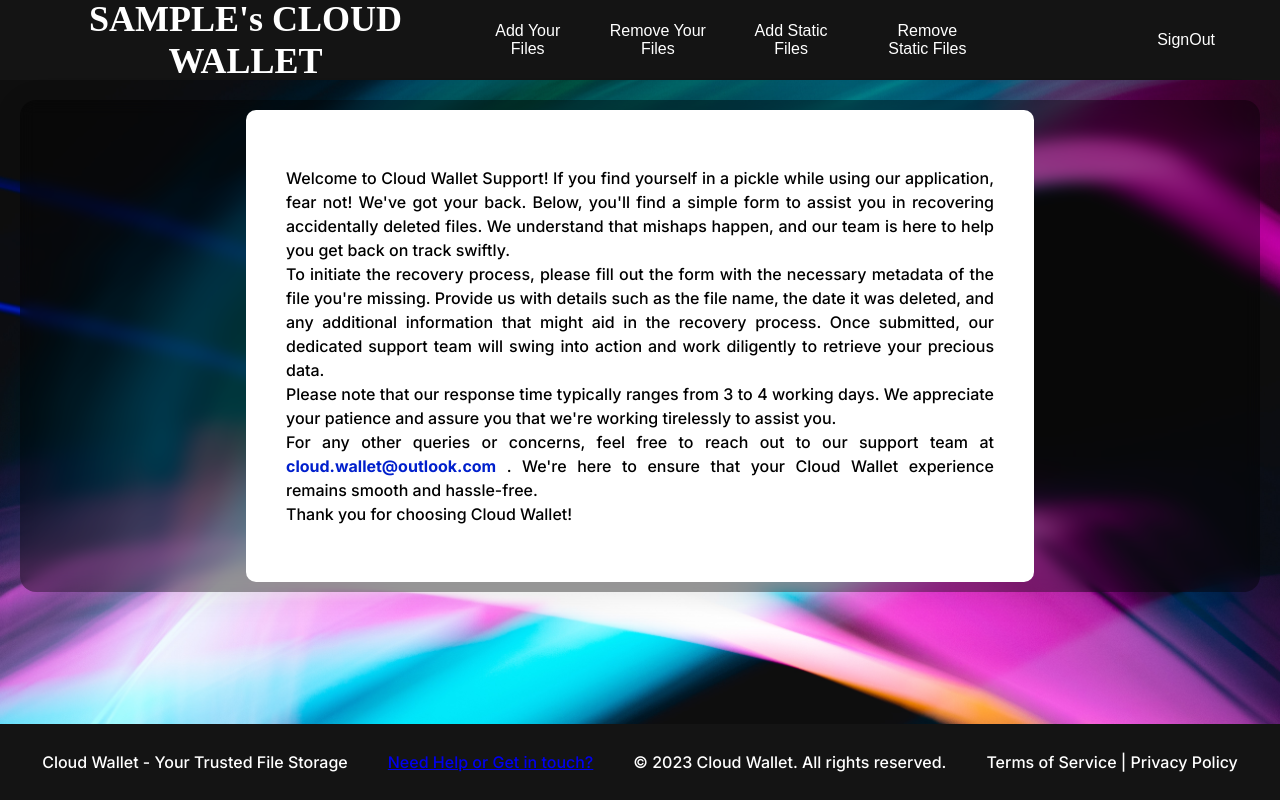
After one commit to SaaraniV/Finalyear-Cloud-wallet, a Flask app: page /content in a window 1280 px wide. The commit adds this page. Run offline with Flask 3, Linux system fonts and the light colour scheme; the visitor is signed in with stand-in values (Sample User, id 1); some web fonts are replaced.

Commit message:
added need help

```diff
--- /dev/null
+++ b/app/static/content.css
@@ -0,0 +1,45 @@
+body{
+    background: url('/static/bgimg2.jpg') center/cover no-repeat fixed;
+    box-sizing: border-box;
+    padding: 0;
+    margin: 0;
+    color: white;
+    font-family: 'Inter', sans-serif;
+}
+.container{
+    display: flex;
+    height: 100%;
+    /* width: 70%; */
+    align-items: center;
+    justify-content: center;
+    overflow-y:visible;
+    margin: 0 20px;
+    padding: 10px 30px;
+    border-radius: 5px;
+    color:white;
+    background: rgba(0, 0, 0, 0.41);
+    border-radius: 16px;
+    box-shadow: 0 4px 30px rgba(0, 0, 0, 0.1);
+    backdrop-filter: blur(7.4px);
+    -webkit-backdrop-filter: blur(7.4px);
+}
+span{
+    display: inline;
+    font-weight: bold;
+    color: rgb(0, 31, 204);
+}
+p{
+    text-align: justify; line-height: 1.5;
+    font-size:medium;
+}
+.leftCont{
+    width: 60%;
+    color: black;
+    padding: 40px;
+    border-radius: 10px;
+    display: flex;
+    align-items: center;
+    justify-content:baseline;
+    flex-direction: column;
+    background-color: #ffffff;
+}
--- a/app/templates/boiler.html
+++ b/app/templates/boiler.html
@@ -41,8 +41,8 @@
 
                         <!-- Information about Cloud Wallet -->
                         <p>Cloud Wallet - Your Trusted File Storage</p>
-                        <p><a> Need Help? </a></p>
-                        <p> Get in touch? </p>
+                        <p><a href='/content'> Need Help or Get in touch? </a></p>
+
 
 
 
--- /dev/null
+++ b/app/templates/content.html
@@ -0,0 +1,25 @@
+{% extends "boiler.html" %}
+
+{% block content %}
+
+
+
+<link rel="stylesheet" href="/static/content.css">
+<link rel="preconnect" href="https://fonts.googleapis.com">
+<link rel="preconnect" href="https://fonts.gstatic.com" crossorigin>
+<link href="https://fonts.googleapis.com/css2?family=Inter:wght@100;200;300;400;500;600;700;800;900&display=swap" rel="stylesheet">
+<div class="container">
+  <div class="leftCont">
+    <p>
+    Welcome to Cloud Wallet Support! If you find yourself in a pickle while using our application, fear not! We've got your back. Below, you'll find a simple form to assist you in recovering accidentally deleted files. We understand that mishaps happen, and our team is here to help you get back on track swiftly. <br>
+
+To initiate the recovery process, please fill out the form with the necessary metadata of the file you're missing. Provide us with details such as the file name, the date it was deleted, and any additional information that might aid in the recovery process. Once submitted, our dedicated support team will swing into action and work diligently to retrieve your precious data.
+<br>
+Please note that our response time typically ranges from 3 to 4 working days. We appreciate your patience and assure you that we're working tirelessly to assist you.
+<br>
+For any other queries or concerns, feel free to reach out to our support team at  <span class="standout">cloud.wallet@outlook.com</span> . We're here to ensure that your Cloud Wallet experience remains smooth and hassle-free.
+<br>
+Thank you for choosing Cloud Wallet!</p>
+  </div>
+</div>
+  {% endblock content %}
--- a/app/wsgi.py
+++ b/app/wsgi.py
@@ -252,10 +252,14 @@ def signout():
         return redirect(url_for('index'))
     return redirect(url_for('index'))
 
+@app.route("/content",methods=['POST','GET'])
+def content():
+    username=session['username']
+    return render_template('content.html',username=username)
 
 
 if __name__=="__main__":
-    app.run(debug=True)
+    app.run(debug=True,host='0.0.0.0')
 
     # add aws code
     # when displaying code to frontend remove username from it
```
Also changed, not shown: README.md.
